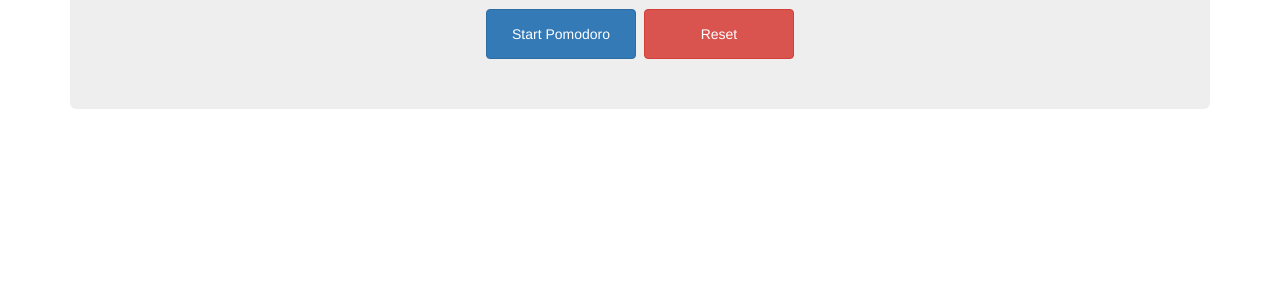
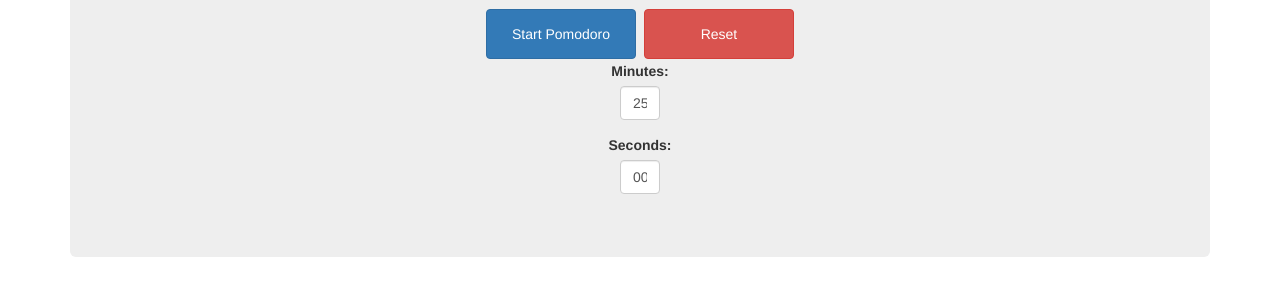
Before and after one commit to robynsmith/fccPomodoro, a plain HTML site: page index.html in a window 1280 px wide. Shown: the part 193-488 px from the top of the page. Drawn offline with nearby package versions, Linux system fonts and the light colour scheme.

Commit message:
Sovlved formating issue: non-centered text boxes

```diff
--- a/index.html
+++ b/index.html
@@ -16,6 +16,14 @@
           <h2 class="timer">Time Left: 25 minutes</h2>
           <button type="button" class="btn btn-primary" value="start">Start Pomodoro</button>
           <button type="button" class="btn btn-danger" value="reset">Reset</button>
+          <div class="form-group">
+            <label for="min">Minutes:</label>
+            <input type="text" class="form-control" id="min" value="25">
+          </div>
+          <div class="form-group">
+            <label for="sec">Seconds:</label>
+            <input type="text" class="form-control" id="sec" value="00">
+          </div>
     </div>
   </div>
 </html>
--- a/styles.css
+++ b/styles.css
@@ -9,3 +9,10 @@
 	margin: 0.2rem;
 	height: 5rem;
 }
+
+input {
+        max-width: 4rem;
+        text-align:center;
+        display:block;
+        margin:0 auto;
+ }
```
